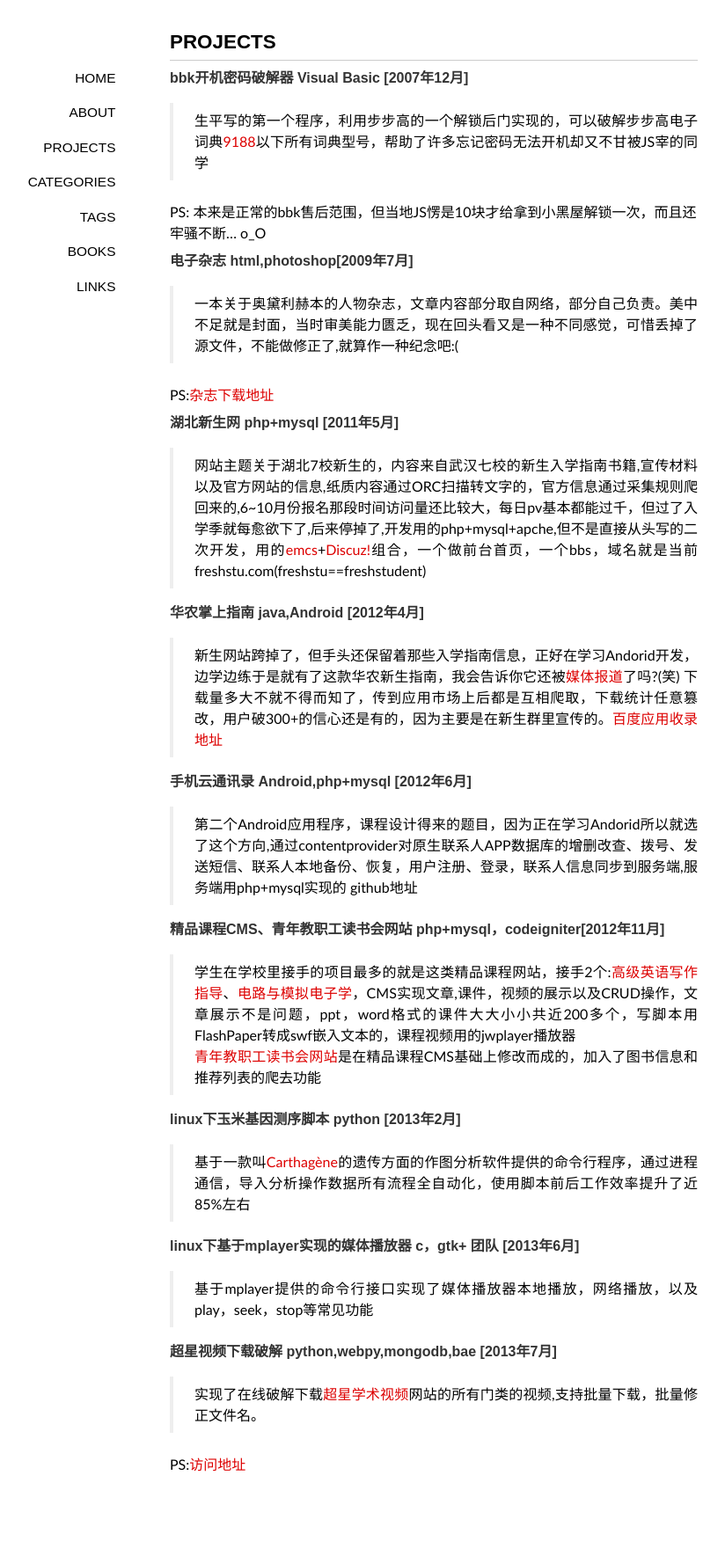
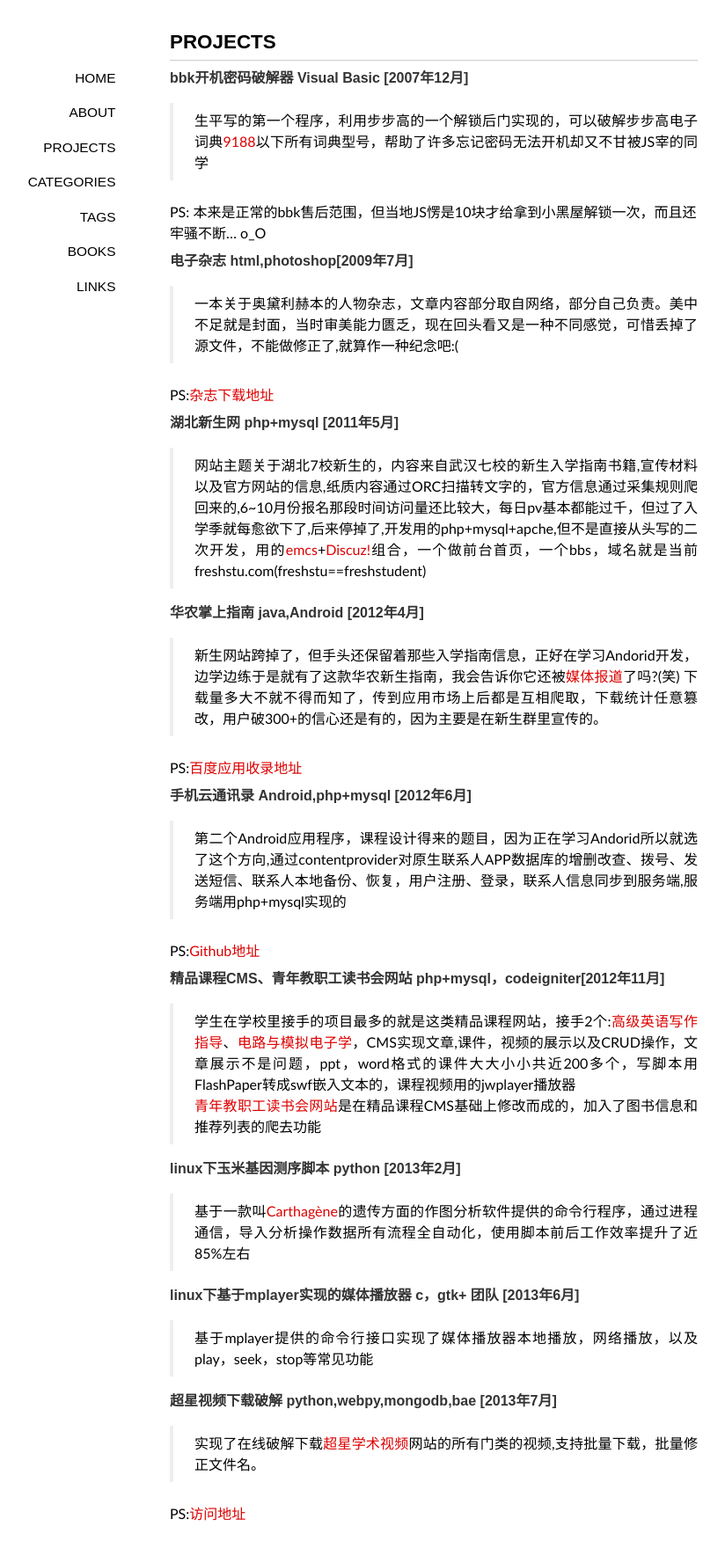
Before and after one commit to lazybios/lazybios.github.com, a Jekyll site: the page built from projects/index.md, in a window 1280 px wide. Shown: the whole page at 88% size, without its empty margins (147-971 px from the left). Built offline with Jekyll 4.4.1, drawn with Linux system fonts in a browser that asks for light colours; some web fonts are replaced; Markdown is read by kramdown in place of the engine named in the settings; comment, search, counter and statistics services are not loaded; before the commit the page ends 1721 px from its top, so only the background shows below that.

```diff
--- a/projects/index.md
+++ b/projects/index.md
@@ -20,17 +20,20 @@ PS:[杂志下载地址](http://pan.baidu.com/s/1Ab5uQ)
 
 
 ####华农掌上指南 java,Android [2012年4月]
-> 新生网站跨掉了，但手头还保留着那些入学指南信息，正好在学习Andorid开发，边学边练于是就有了这款华农新生指南，我会告诉你它还被[媒体报道](http://tech.163.com/12/0727/06/87DC3OOF00094MOK.html)了吗?(笑) 下载量多大不就不得而知了，传到应用市场上后都是互相爬取，下载统计任意篡改，用户破300+的信心还是有的，因为主要是在新生群里宣传的。[百度应用收录地址](http://as.baidu.com/a/item?docid=1113111&f=web_am_header&pre=web_am_rel)
+> 新生网站跨掉了，但手头还保留着那些入学指南信息，正好在学习Andorid开发，边学边练于是就有了这款华农新生指南，我会告诉你它还被[媒体报道](http://tech.163.com/12/0727/06/87DC3OOF00094MOK.html)了吗?(笑) 下载量多大不就不得而知了，传到应用市场上后都是互相爬取，下载统计任意篡改，用户破300+的信心还是有的，因为主要是在新生群里宣传的。
+
+PS:[百度应用收录地址](http://as.baidu.com/a/item?docid=1113111&f=web_am_header&pre=web_am_rel)
 
 
 ####手机云通讯录 Android,php+mysql [2012年6月]
 > 第二个Android应用程序，课程设计得来的题目，因为正在学习Andorid所以就选了这个方向,通过contentprovider对原生联系人APP数据库的增删改查、拨号、发送短信、联系人本地备份、恢复，用户注册、登录，联系人信息同步到服务端,服务端用php+mysql实现的
-github地址
+
+PS:[Github地址](https://github.com/lazybios/contacts-book)
 
 
 ####精品课程CMS、青年教职工读书会网站 php+mysql，codeigniter[2012年11月]
 > 学生在学校里接手的项目最多的就是这类精品课程网站，接手2个:[高级英语写作指导]()、[电路与模拟电子学]()，CMS实现文章,课件，视频的展示以及CRUD操作，文章展示不是问题，ppt，word格式的课件大大小小共近200多个，写脚本用FlashPaper转成swf嵌入文本的，课程视频用的jwplayer播放器
-[青年教职工读书会网站]()是在精品课程CMS基础上修改而成的，加入了图书信息和推荐列表的爬去功能
+[青年教职工读书会网站](http://218.199.76.4:8081/library/)是在精品课程CMS基础上修改而成的，加入了图书信息和推荐列表的爬去功能
 
 
 ####linux下玉米基因测序脚本 python [2013年2月]
```
